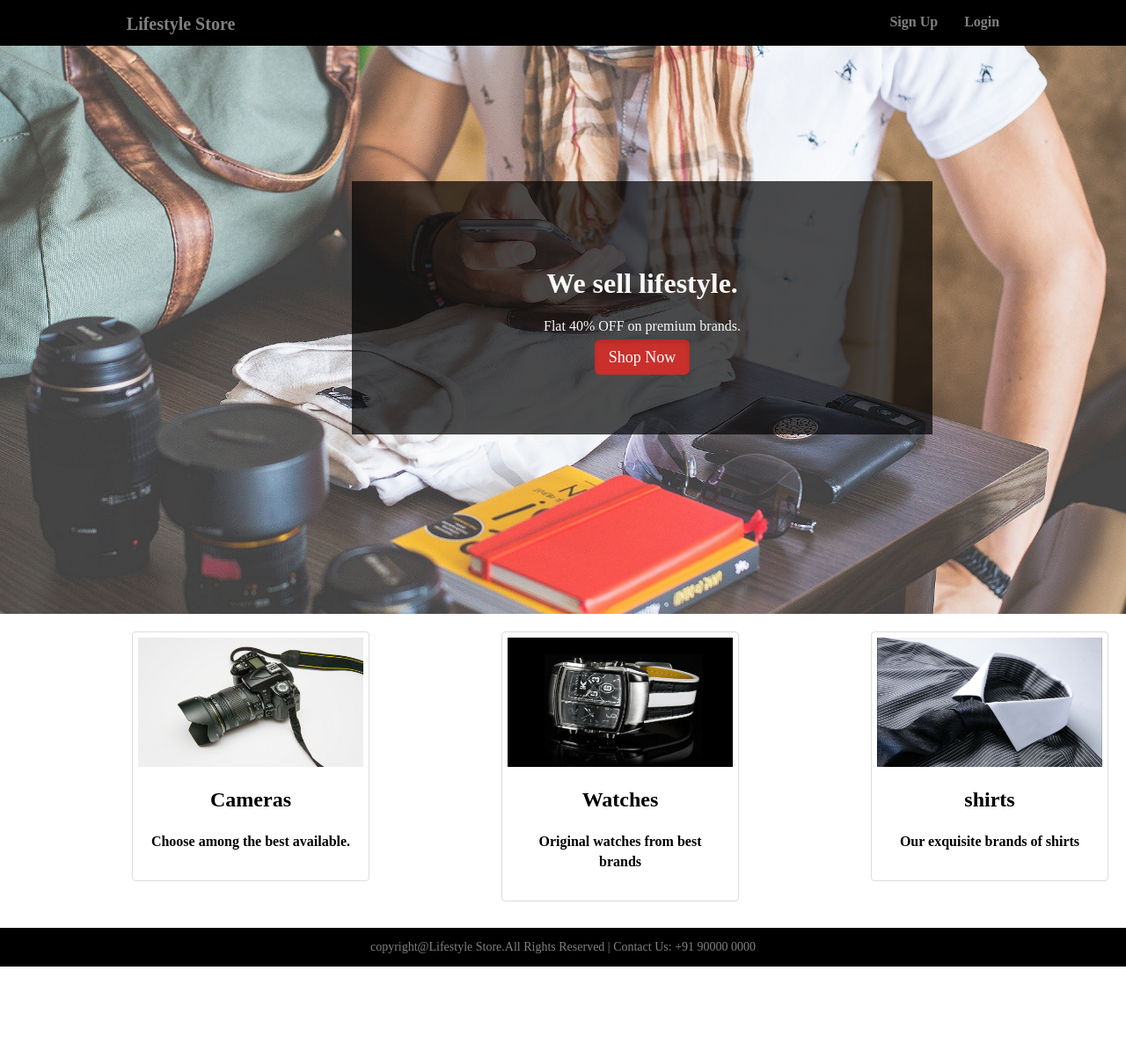
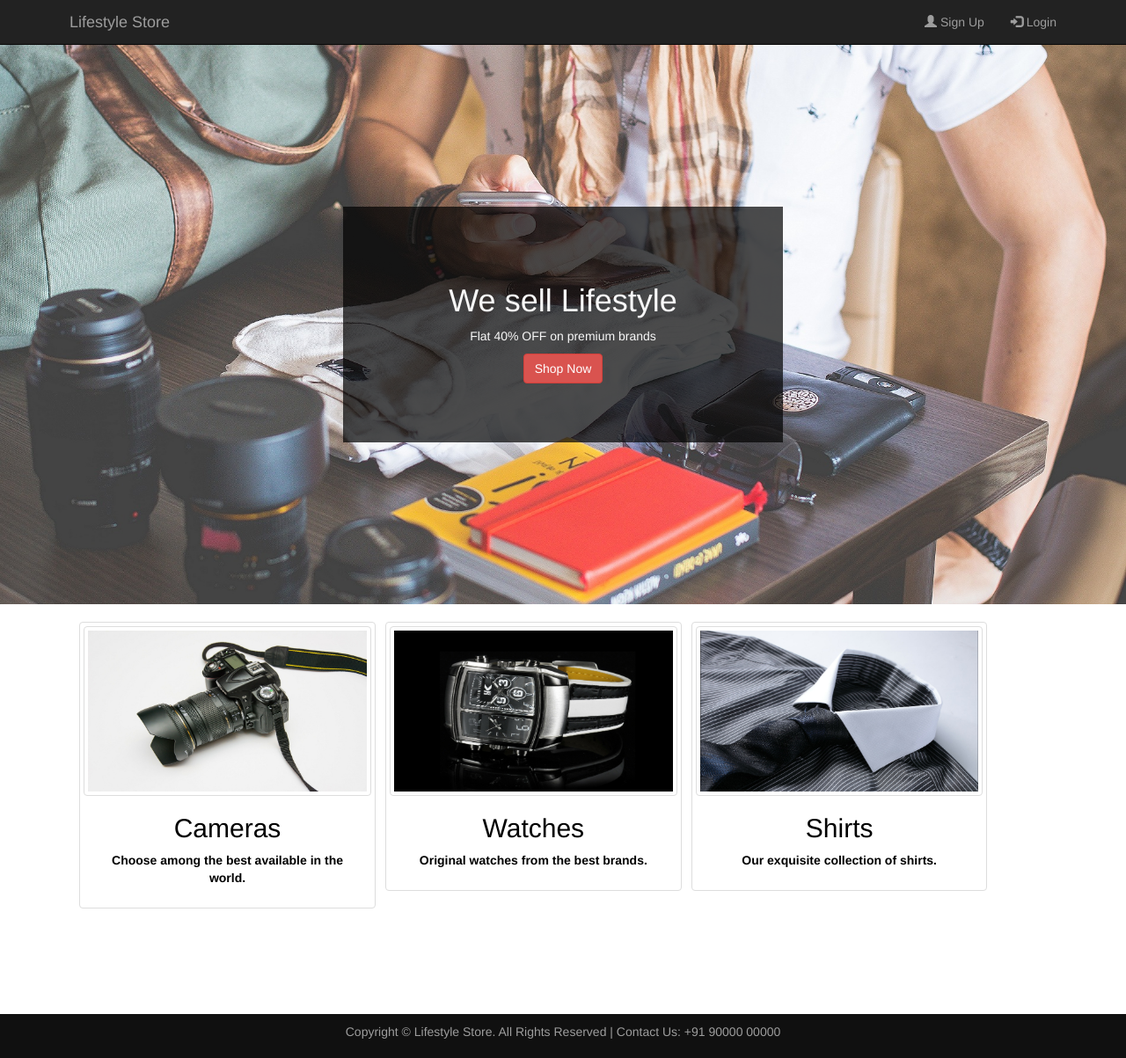
Before and after one commit to riddhisharma2019/Internshala-work, a plain HTML site: page index.html in a window 1280 px wide. Shown: the whole page at 88% size. Before the commit the page ends 1099 px from the top, so only its background shows below. Drawn offline with nearby package versions, Linux system fonts and the light colour scheme.

Commit message:
Add files via upload

```diff
--- a/index.html
+++ b/index.html
@@ -1,86 +1,95 @@
 <!DOCTYPE html>
+<html>
     <head>
-<title>Lifestyle Store</title>
-<link rel = "stylesheet" type= "text/css" href = "index.css">
+        <link rel="stylesheet" href="https://maxcdn.bootstrapcdn.com/bootstrap/3.3.7/css/bootstrap.min.css">
+        <script src="https://ajax.googleapis.com/ajax/libs/jquery/1.12.4/jquery.min.js"></script>
+
+
+        <script src="https://maxcdn.bootstrapcdn.com/bootstrap/3.3.7/js/bootstrap.min.js"></script>
+        <meta name="viewport" content="width=device-width, initial-scale=1">
+        <title>Navbar in Bootstrap</title>
+        <link rel="stylesheet" href="style.css">
     </head>
+    <body>
+        <nav class="navbar navbar-inverse navbar-fixed-top">
+            <div class="container">
+                <div class="navbar-header">
+                    <button type="button" class="navbar-toggle" data-toggle="collapse" data-target="#myNavbar">
+                        <span class="icon-bar"></span>
+                        <span class="icon-bar"></span>
+                        <span class="icon-bar"></span>
+                    </button>
+                    <a class="navbar-brand" href="#">Lifestyle Store</a>
+                </div>
+                <div class="collapse navbar-collapse" id="myNavbar">
+                    <ul class="nav navbar-nav navbar-right">
+                        <li><a href="signup.html"><span class="glyphicon glyphicon-user"></span> Sign Up</a></li>
+                        <li><a href="login.html"><span class="glyphicon glyphicon-log-in"></span> Login</a></li>
+                    </ul>
+                </div>
+            </div>
+        </nav>
 
-<body>
-  <div class="header">
-      <div class="inner-header">
+        <div id="banner_image">
+            <div class="container">
+                <center>
+             <div id="banner_content">
+                 <h1>We sell Lifestyle</h1>
+          <p>Flat 40% OFF on premium brands</p><a href="products.html" class="btn btn-danger btn-lg-active">Shop Now</a>
+            <center>
 
-      <div class="logo"><a href="#">Lifestyle Store</a>
-        </div>
-       <div class="header-link"><a href="#">Login</a>
-        </div>
-       <div class="header-link"><a href="#">Sign Up</a>
              </div>
              </div>
             </div>
 
 
-      <div class="content">
+            <div class="container">
+                <div class="items">
 
-        <div class="banner-image">
+                        <img src="camera.jpg" class="thumbnail">
+                        <div class="caption">
+                            <h2>Cameras</h2>
+                            <p>Choose among the best available in the world.</p>
+                        </div>
+                     </div>
+                <div class="items">
 
-       <div class="inner-banner-image">
+                        <img src="watch.jpg"  class="thumbnail">
+                        <div class="caption">
+                            <h2>Watches</h2>
+                            <p>Original watches from the best brands.</p>
+                        </div>
 
+                </div>
+                <div class="items">
+
+                        <img src="shirt.jpg"  class="thumbnail">
+                        <div class="caption">
+                            <h2>Shirts</h2>
+                            <p>Our exquisite collection of shirts.</p>
+                        </div
+                </div>
+            </div>
         </div>
 
 
 
-          <div class="banner_content">
-
-           <h1>We sell lifestyle.</h1>
-
-           <p>Flat 40% OFF on premium brands.</p><a href="#" class="button">Shop Now</a>
-          </div>
-
-        </div>
 
 
-        <div class="container">
-          <div class="items">
-          <a href="#">
-            <img src="camera.jpg" alt="" class=thumbnail>
-            <div class="caption">
-              <h2>Cameras</h2>
-              <p>Choose among the best available.</p>
-            </div>
-            </a>
-            </div>
-
-       <div class="items">
-         <a href="#">
-           <img src="watch.jpg" alt="" class="thumbnail">
-           <div class="caption">
-           <h2>Watches</h2>
-           <p>Original watches from best brands</p>
-           </div>
-           </a>
-           </div>
 
 
-           <div class="items">
-            <a href="#">
-              <img src="shirt.jpg" alt="" class="thumbnail">
-              <div class="caption">
-              <h2>shirts</h2>
-              <p>Our exquisite brands of shirts</p>
-              </div>
-              </a>
-              </div>
 
-        </div>
-        </div>
+
 
 
          <footer>
         <div class="container">
-      <p>copyright@Lifestyle Store.All Rights Reserved | Contact Us: +91 90000 0000</p>
+            <center>
+        <p>Copyright &copy; Lifestyle Store. All Rights Reserved | Contact Us: +91 90000 00000</p>
 
-        </div>
-          </footer>
+                <center>
 
 
+     </footer>
     </body>
     </html>
```
Lines whose indentation alone changed are shown as unchanged.
